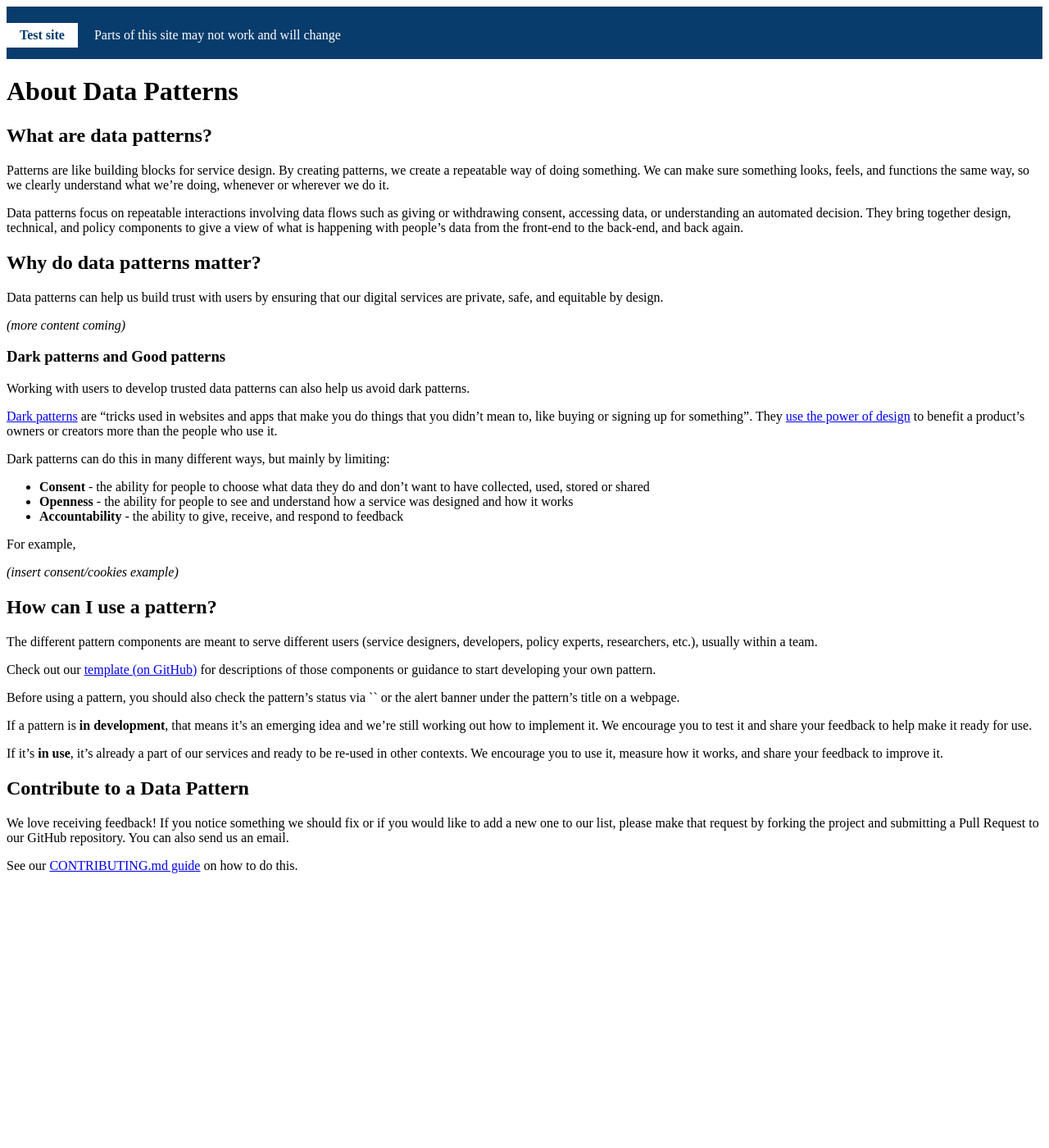
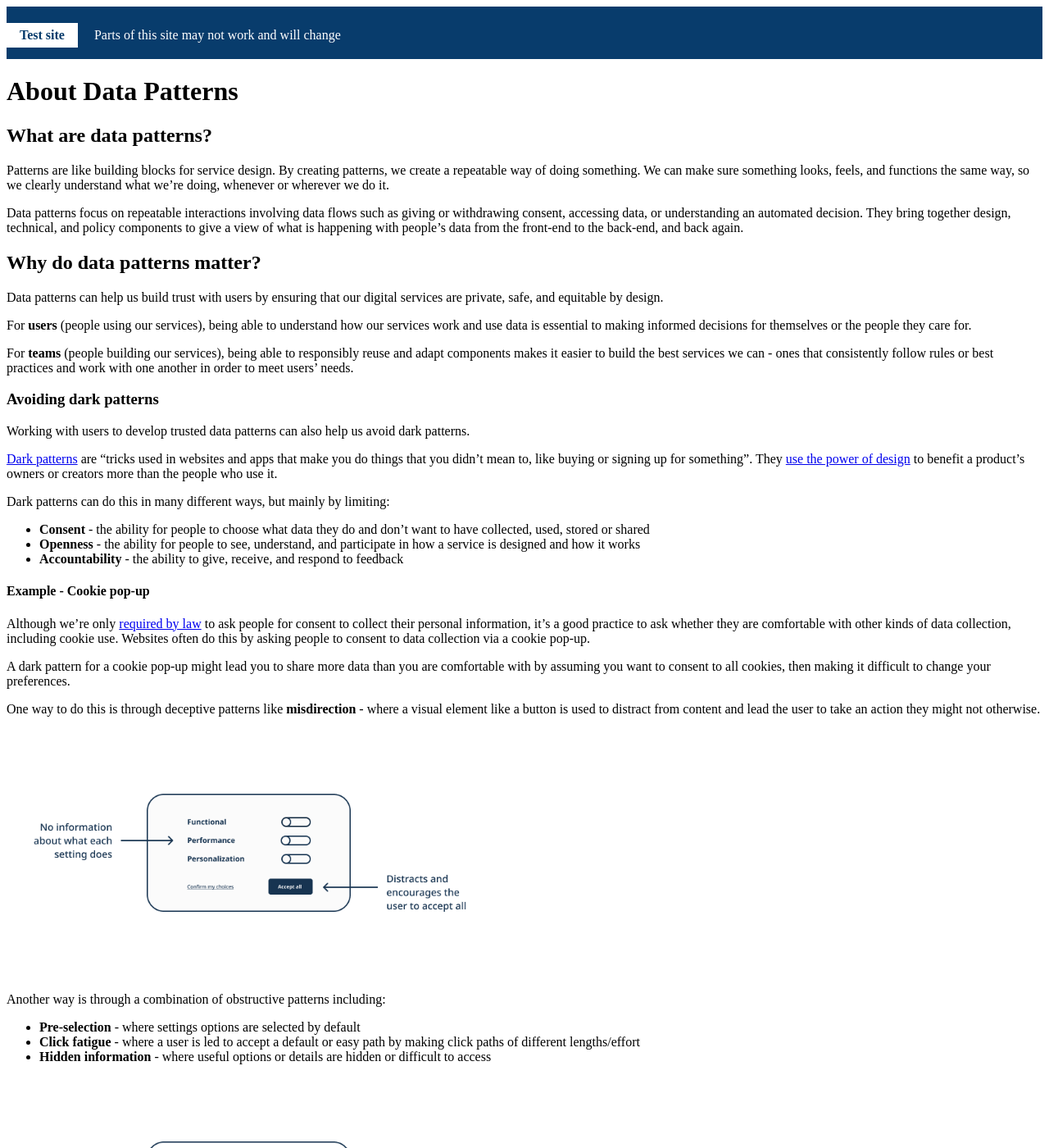
Before and after one commit to DTS-STN/Data-Patterns, a Jekyll site: the page built from about.md, in a window 1280 px wide and 1400 px high. Shown: the whole window at 82% size. Built offline with Jekyll 4.4.1, drawn with Linux system fonts in a browser that asks for light colours; comment, search, counter and statistics services are not loaded; some of the changed text lies outside the part shown.

Commit message:
Update about.md (#32)
* Update about.md

Adding draft content and visuals explaining dark patterns.

* Update about.md

missed a few words re: hidden information

* Create about.md

missed a few words re: hidden information

* Update about.md

syntax fixes

* Update about.md

tweaked language about legal requirements related to data collection in the example section

* Linking to assets/images and adding alt text

Co-authored-by: Shaun Laughland <shaun.laughland@hrsdc-rhdcc.gc.ca>

```diff
--- a/about.md
+++ b/about.md
@@ -19,23 +19,54 @@ They bring together design, technical, and policy components to give a view of w
 
 Data patterns can help us build trust with users by ensuring that our digital services are private, safe, and equitable by design.
 
-<em>(more content coming)</em>
+For **users** (people using our services), being able to understand how our services work and use data is essential to making informed decisions for themselves or the people they care for.
 
-### Dark patterns and Good patterns
+For **teams** (people building our services), being able to responsibly reuse and adapt components makes it easier to build the best services we can - ones that consistently follow rules or best practices and work with one another in order to meet users' needs.
+
+### Avoiding dark patterns
 
 Working with users to develop trusted data patterns can also help us avoid dark patterns.
 
-[Dark patterns](https://www.darkpatterns.org/) are "tricks used in websites and apps that make you do things that you didn't mean to, like buying or signing up for something". They [use the power of design](https://dapde.de/en/) to benefit a product's owners or creators more than the people who use it.
+[Dark patterns](https://www.darkpatterns.org/) are "tricks used in websites and apps that make you do things that you didn't mean to, like buying or signing up for something".
+They [use the power of design](https://dapde.de/en/) to benefit a product's owners or creators more than the people who use it.
 
 Dark patterns can do this in many different ways, but mainly by limiting:
 
 * **Consent** - the ability for people to choose what data they do and don't want to have collected, used, stored or shared
-* **Openness** - the ability for people to see and understand how a service was designed and how it works
+* **Openness** - the ability for people to see, understand, and participate in how a service is designed and how it works
 * **Accountability** - the ability to give, receive, and respond to feedback
 
-For example,
+#### Example - Cookie pop-up
 
-<em>(insert consent/cookies example)</em>
+Although we're only [required by law](https://laws-lois.justice.gc.ca/ENG/ACTS/P-21/FullText.html) to ask people for consent to collect their personal information, it's a good practice to ask whether they are comfortable with other kinds of data collection, including cookie use.
+Websites often do this by asking people to consent to data collection via a cookie pop-up.
+
+A dark pattern for a cookie pop-up might lead you to share more data than you are comfortable with by assuming you want to consent to all cookies, then making it difficult to change your preferences.
+
+One way to do this is through deceptive patterns like **misdirection** - where a visual element like a button is used to distract from content and lead the user to take an action they might not otherwise.
+
+<img width="600" height="300" src="assets/images/misdirection.png" alt="Cookie pop-up box featuring three settings and sliding toggle buttons for each, set to off. There is no information about what each setting does. An “Accept all” button in the bottom right corner distracts the user and encourages them to accept all the settings.">
+
+Another way is through a combination of obstructive patterns including:
+
+* **Pre-selection** - where settings options are selected by default
+* **Click fatigue** - where a user is led to accept a default or easy path by making click paths of different lengths/effort
+* **Hidden information** - where useful options or details are hidden or difficult to access
+
+<img width="600" height="300" src="assets/images/preselection.png" alt="Cookie pop-up box featuring three settings and sliding toggle buttons for each, set to on. Since all settings are pre-selected and there is no option to clear all, the user must click each toggle individually to adjust their settings. Information about the settings is hidden via an “Advanced settings” link. A “Submit” button lets the user confirm their choices.">
+
+Our data patterns aim to counteract dark patterns by supporting and expanding consent, openness, and accountability rather than restricting them.
+
+A few ways we can do this include:
+
+* Making information **accessible**, with **varying levels of detail**
+* **Not pre-selecting options** or making default assumptions, unless validated by user needs
+* Providing one or low click options to **change settings in bulk** _and_ options to **change individual settings**
+
+<img width="600" height="300" src="assets/images/options.png" alt="Cookie pop-up box featuring three settings and sliding toggle buttons for each, set to off. There is a brief description under each setting that can be expanded for more information. Two links allow the user to “Select all” or “Clear all” toggles. A “Submit” button lets the user confirm their choices.">
+
+Most importantly, we can avoid dark patterns and create more ethical and empowering patterns by designing with users.
+That way, our only default is ensuring that their diverse needs are expressed and met throughout the process of developing, using, and improving our services.
 
 ## How can I use a pattern?
 
```
